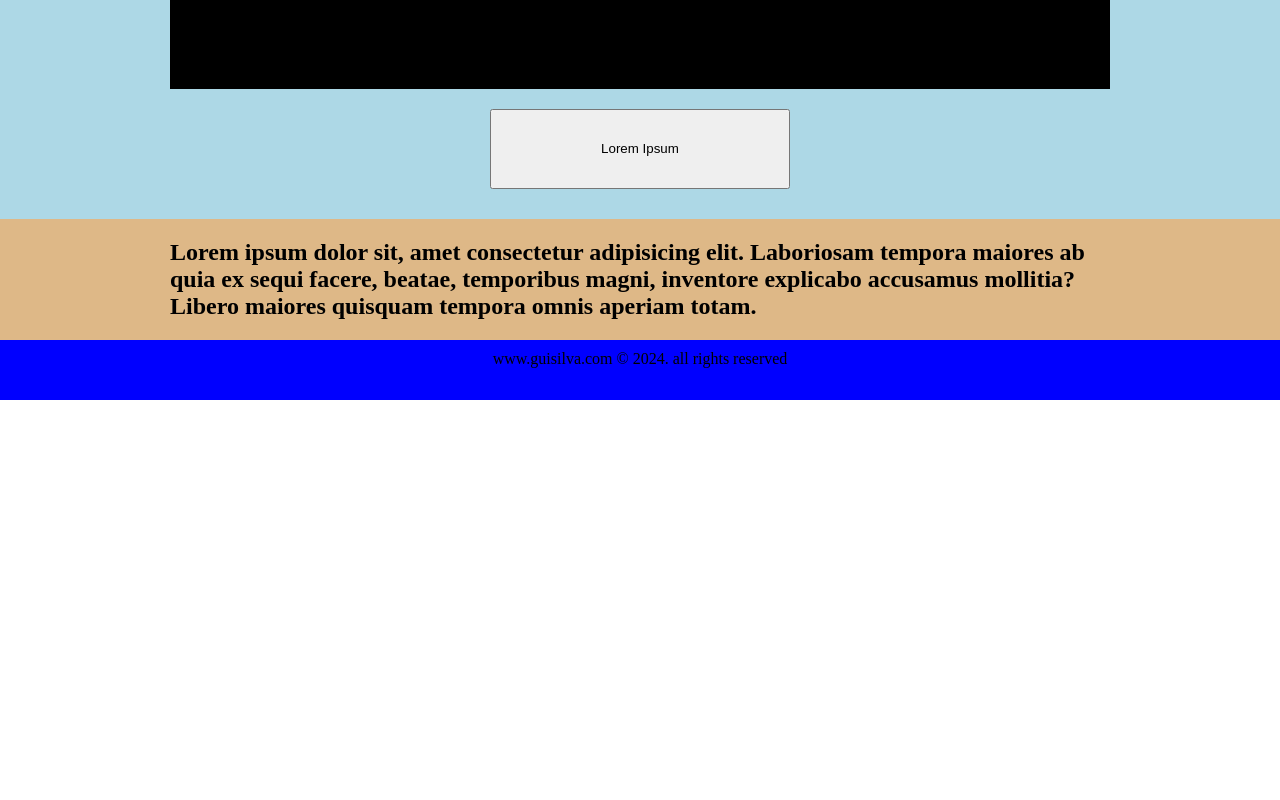
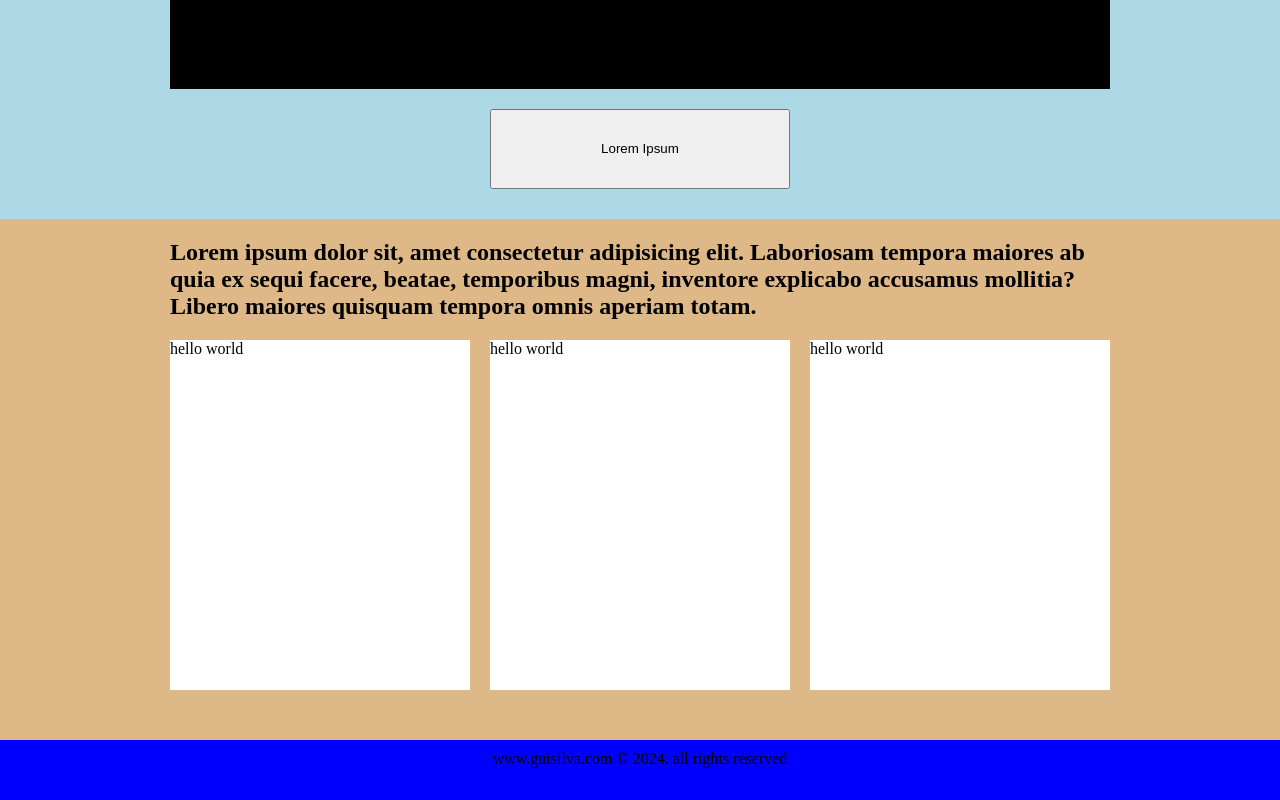
Before and after one commit to MrAngalo/Portfolio-Website, an Angular app: page /home in a window 1280 px wide. Shown: the part 769-1569 px from the top of the page. Before the commit the page ends 1169 px from the top, so only its background shows below. Built offline with nearby package versions, Linux system fonts and the light colour scheme.

Commit message:
added cards and scrollbar

```diff
--- a/src/app/homepage/homepage.component.html
+++ b/src/app/homepage/homepage.component.html
@@ -26,5 +26,12 @@
             tempora omnis aperiam totam.
         </h2>
     </div>
-    <div class="cards"></div>
+    <div class="scrollable">
+        <div class="cards">
+            <div class="card">hello world</div>
+            <div class="card">hello world</div>
+            <div class="card">hello world</div>
+            <div class="card">hello world</div>
+        </div>
+    </div>
 </div>
--- a/src/app/homepage/homepage.component.scss
+++ b/src/app/homepage/homepage.component.scss
@@ -30,4 +30,21 @@
 
 .projects {
     background: burlywood;
+    padding-bottom: 50px;
+
+    > .scrollable {
+        overflow-x: scroll;
+
+        > .cards {
+            display: flex;
+            width: max-content;
+            gap: 20px;
+
+            > .card {
+                width: 300px;
+                height: 350px;
+                background: white;
+            }
+        }
+    }
 }
```
